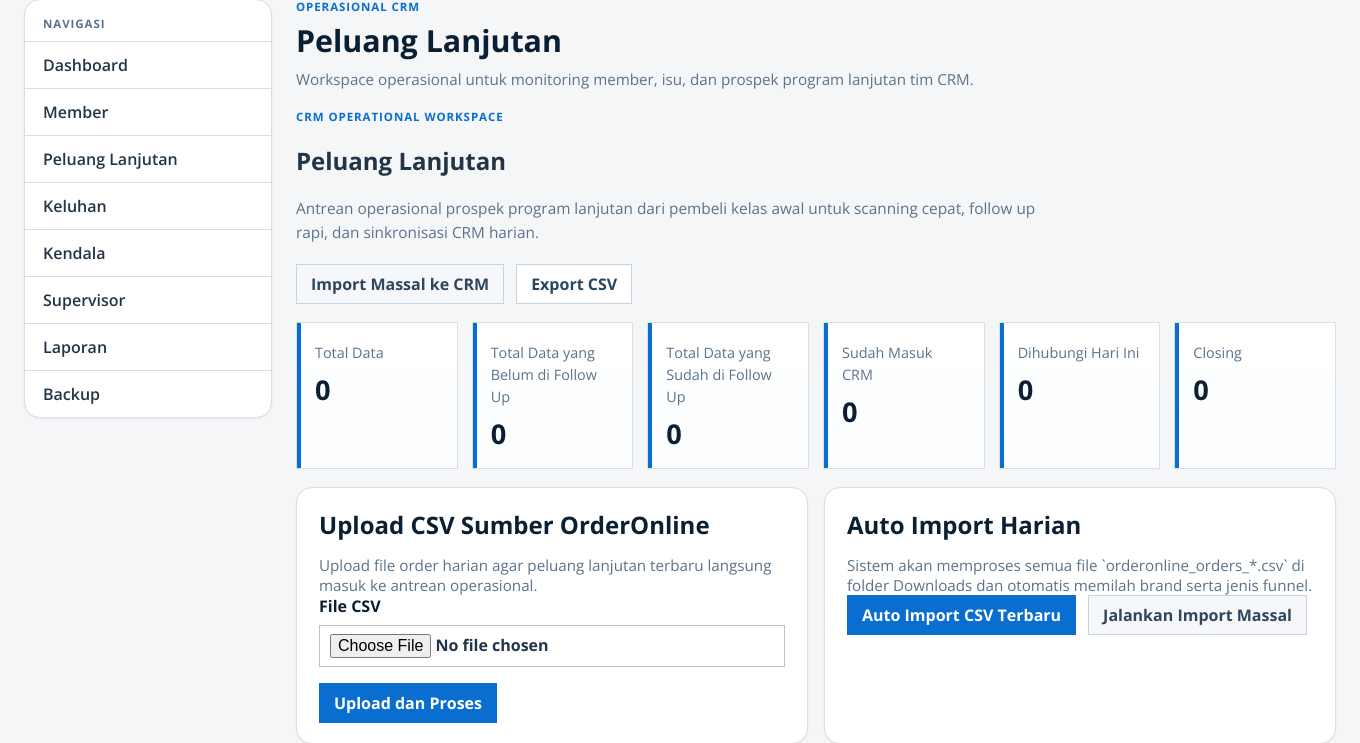
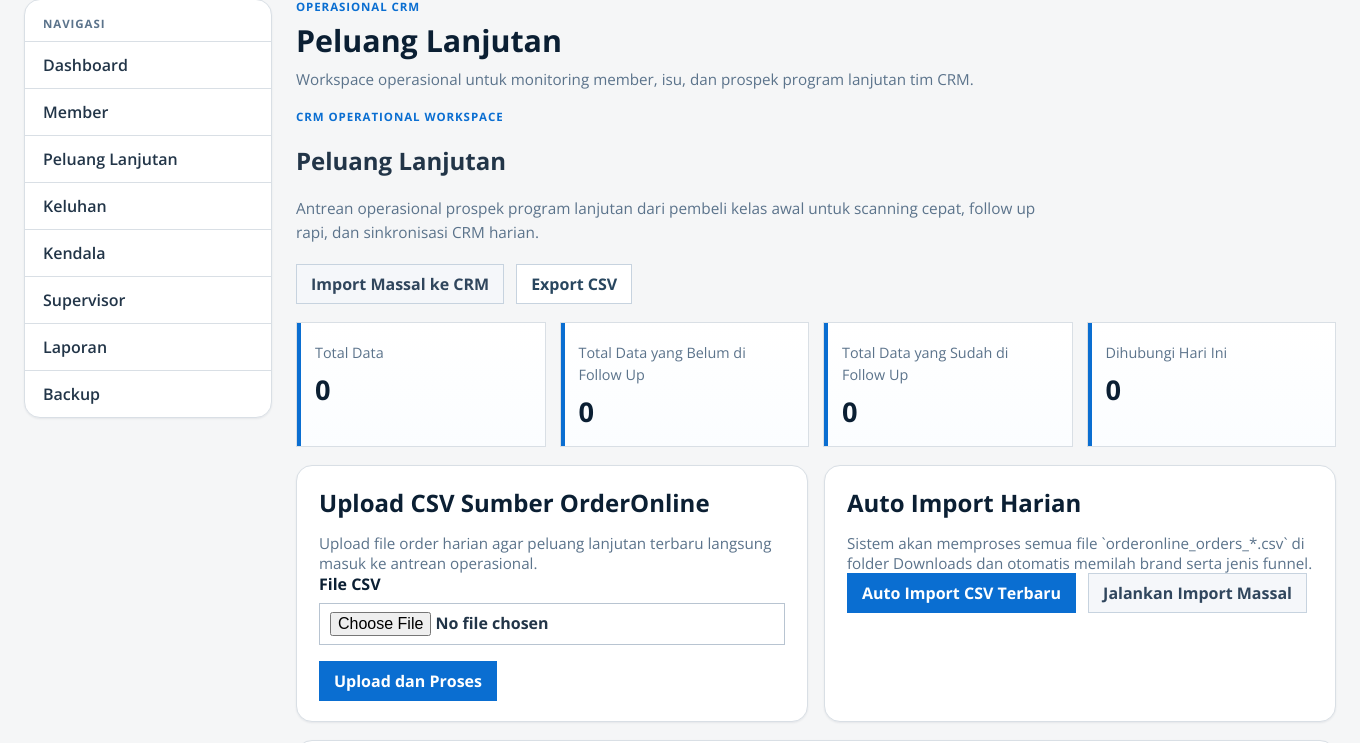
Before and after one commit to yasseralkhudairy77/crm_tower_project, a Flask app: page /orderonline in a window 1360 px wide. Shown: the part 100-843 px from the top of the page. Run offline with Flask 3, Linux system fonts and the light colour scheme; data comes from the database, SQL or seed files in the repository; data that the repository does not hold is empty; some web fonts are replaced.

Commit message:
Remove unused opportunity metric cards

```diff
--- a/crm_tower/templates/orderonline.html
+++ b/crm_tower/templates/orderonline.html
@@ -26,9 +26,7 @@
         <a class="metric-card metric-card-compact" href="{{ url_for('orderonline_page', q=keyword, sync_status=sync_status, followup_status=followup_status or '', followup_result=followup_result or '', brand=brand, pic_id=pic_id, product=product, priority=priority, order_date_from=order_date_from, order_date_to=order_date_to) }}"><span>Total Data</span><strong>{{ summary.total }}</strong></a>
         <a class="metric-card metric-card-compact" href="{{ url_for('orderonline_page', q=keyword, sync_status=sync_status, followup_status=followup_status or '', followup_result=followup_result or '', contact_state='not_contacted', brand=brand, pic_id=pic_id, product=product, priority=priority, order_date_from=order_date_from, order_date_to=order_date_to) }}"><span>Total Data yang Belum di Follow Up</span><strong>{{ summary.not_contacted }}</strong></a>
         <a class="metric-card metric-card-compact" href="{{ url_for('orderonline_page', q=keyword, sync_status=sync_status, followup_status=followup_status or '', followup_result=followup_result or '', contact_state='followed_up', brand=brand, pic_id=pic_id, product=product, priority=priority, order_date_from=order_date_from, order_date_to=order_date_to) }}"><span>Total Data yang Sudah di Follow Up</span><strong>{{ summary.followed_up }}</strong></a>
-        <article class="metric-card metric-card-compact"><span>Sudah Masuk CRM</span><strong>{{ summary.imported }}</strong></article>
         <article class="metric-card metric-card-compact"><span>Dihubungi Hari Ini</span><strong>{{ today_dashboard.contacted_today }}</strong></article>
-        <article class="metric-card metric-card-compact"><span>Closing</span><strong>{{ today_dashboard.closing_after_sales }}</strong></article>
     </section>
 
     <section class="ops-utility-grid">
```
